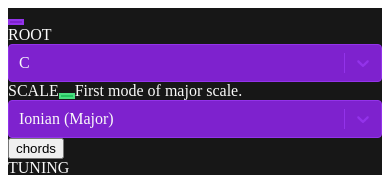
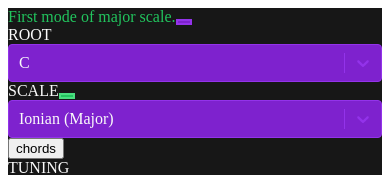
Before and after one commit to jake-carr/scalefinder-v5, a React app: page / in a window 390 px wide. Both pictures are taken after a click on the button 66 px from the left and 96 px from the top of the page. Shown: the top 175 px of the page. Built offline with nearby package versions, Linux system fonts and the light colour scheme; the HTML template or start-up script is replaced by a standard one.

Commit message:
info modal styled and placed responsively

```diff
--- a/client/src/components/controls/Dropdown.jsx
+++ b/client/src/components/controls/Dropdown.jsx
@@ -3,7 +3,6 @@ import { connect } from 'react-redux'
 import { indexToString } from '../../constants/utils'
 import { listScales } from '../../constants/scales'
 import { LIGHT_THEME, DARK_THEME } from '../../constants/themes'
-import InfoModal from '../display/InfoModal'
 import Select from 'react-select'
 
 export default connect(mapStateToProps, mapDispatchToProps)(Dropdown)
@@ -141,7 +140,7 @@ function Dropdown({
                     ? {
                         backgroundColor: scheme.secondary0,
                         border: `2px solid ${scheme.secondary1}`,
-                        color: scheme.bg3,
+                        color: scheme.bg2,
                       }
                     : {
                         backgroundColor: scheme.bg3,
@@ -152,7 +151,6 @@ function Dropdown({
               >
                 <i className="fas fa-info-circle" />
               </button>
-              {infoModal ? <InfoModal /> : null}
             </span>
           ) : null}
         </div>
--- a/client/src/components/controls/RectangularButton.jsx
+++ b/client/src/components/controls/RectangularButton.jsx
@@ -20,7 +20,7 @@ function RectangularButton({ title, action, value, condition, darkTheme }) {
           return {
             backgroundColor: tertiary0,
             border: `2px solid ${tertiary1}`,
-            color: text,
+            color: bg0,
           }
         default:
           return {
@@ -40,7 +40,7 @@ function RectangularButton({ title, action, value, condition, darkTheme }) {
 
   return (
     <button
-      className={`w-40 h-12 mx-2 rounded focus:outline-none transition duration-300`}
+      className={`w-40 h-10 mx-1 rounded focus:outline-none transition duration-300`}
       style={applyStyles()} // style object overwrites hover effect; find workaround
       title={title}
       onClick={() => action(!value)}
--- a/client/src/components/display/InfoModal.jsx
+++ b/client/src/components/display/InfoModal.jsx
@@ -5,16 +5,22 @@ import { LIGHT_THEME, DARK_THEME } from '../../constants/themes'
 
 export default connect(mapStateToProps, null)(InfoModal)
 
-function InfoModal({ darkTheme, scaleIndex }) {
+function InfoModal({ darkTheme, scaleIndex, infoModal }) {
   const theme = darkTheme ? DARK_THEME : LIGHT_THEME
-
-  // should pop up and fade out after some time or close onClick.
-  return <span>{scales[scaleIndex].info}</span>
+  return (
+    <span
+      className="absolute bottom-1 left-2 w-auto flex flex-row flex-nowrap transition duration-300"
+      style={{ color: theme.secondary0, opacity: infoModal ? 1 : 0 }}
+    >
+      {scales[scaleIndex].info}
+    </span>
+  )
 }
 
 function mapStateToProps(state) {
   return {
     scaleIndex: state.scaleIndex,
     darkTheme: state.darkTheme,
+    infoModal: state.infoModal,
   }
 }
--- a/client/src/components/layout/Settings.jsx
+++ b/client/src/components/layout/Settings.jsx
@@ -10,6 +10,7 @@ import { tunings } from '../../constants/tunings'
 import RoundButton from '../controls/RoundButton'
 import ChordModal from '../controls/ChordModal'
 import Metronome from '../controls/Metronome'
+import InfoModal from '../display/InfoModal'
 import Checkbox from '../controls/Checkbox'
 import Dropdown from '../controls/Dropdown'
 import Stepper from '../controls/Stepper'
@@ -35,6 +36,7 @@ function Settings({
   chordModal,
   showChords,
   chordNotes,
+  infoModal,
 }) {
   const settings = {
     darkTheme,
@@ -53,6 +55,7 @@ function Settings({
     chordModal,
     showChords,
     chordNotes,
+    infoModal,
   }
   // Local Storage
   useEffect(() => {
@@ -109,12 +112,13 @@ function Settings({
   }, [rootIndex, scaleIndex])
 
   return (
-    <main className={`w-full text-base h-1/4 relative`} style={{ color: theme.text }}>
+    <main className="w-full text-base h-1/4 relative z-10" style={{ color: theme.text }}>
       <div
-        className={`flex flex-row justify-between h-1/2`}
+        className="relative flex flex-row justify-between h-1/2"
         style={{ backgroundColor: theme.bg0 }}
       >
         <div className="inline-flex flex-row justify-left">
+          <InfoModal />
           <RoundButton
             title="Randomize root and scale."
             action={randomize}
@@ -149,7 +153,7 @@ function Settings({
           />
           {chordModal ? <ChordModal /> : null}
         </div>
-        <div className="flex flex-row justify-right py-2 px-2">
+        <div className="relative flex flex-row justify-right py-2 px-2">
           <Checkbox />
           <RoundButton
             title="Toggle between light and dark theme."
@@ -158,14 +162,14 @@ function Settings({
         </div>
       </div>
       <div
-        className={`flex flex-row justify-between h-1/2 content-center items-center`}
+        className={`relative flex flex-row justify-between h-1/2 content-center items-center`}
         style={{ backgroundColor: theme.bg1 }}
       >
-        <div className="flex flex-row justify-left">
+        <div className="flex flex-row justify-left pl-2">
           <button
             title="Toggle preferred alteration between sharps and flats."
             onClick={() => toggle('sharps')}
-            className="focus:outline-none rounded-full h-8 w-8 flex items-center justify-center my-2 mx-2 transition duration-300"
+            className="focus:outline-none rounded-full h-8 w-8 flex items-center justify-center my-2 transition duration-300"
             style={{
               border: `2px solid ${theme.bg0}`,
               backgroundColor: theme.bg2,
@@ -225,6 +229,7 @@ function mapStateToProps(state) {
     chordModal: state.chordModal,
     currentScale: state.currentScale,
     rememberSettings: state.rememberSettings,
+    infoModal: state.infoModal,
     chordModal: state.chordModal,
     showChords: state.showChords,
     chordNotes: state.chordNotes,
```
